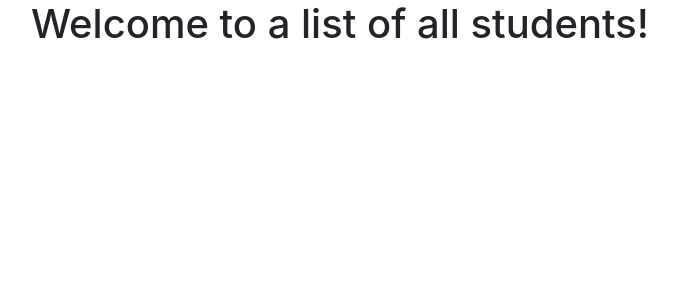
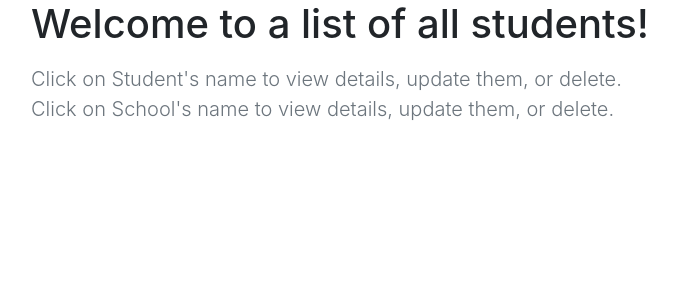
Before and after one commit to JaworskiAleksander/hello_world, a Django app: page /basic_app/students/ in a window 1280 px wide. Shown: the part 56-356 px from the top of the page, without its empty margins (54-731 px from the left). Run offline with Django 3.2, Linux system fonts and the light colour scheme; data that the repository does not hold is empty; some libraries are stand-ins or nearby versions.

Commit message:
added description on available options

```diff
--- a/hello_world_CBV/basic_app/templates/basic_app/student_list.html
+++ b/hello_world_CBV/basic_app/templates/basic_app/student_list.html
@@ -11,4 +11,7 @@
     </h4>
     {% endfor %}
 </ol>
+<p class="lead text-muted">Click on Student's name to view details, update them, or delete. <br>
+Click on School's name to view details, update them, or delete.</p>
+
 {% endblock %}
```
